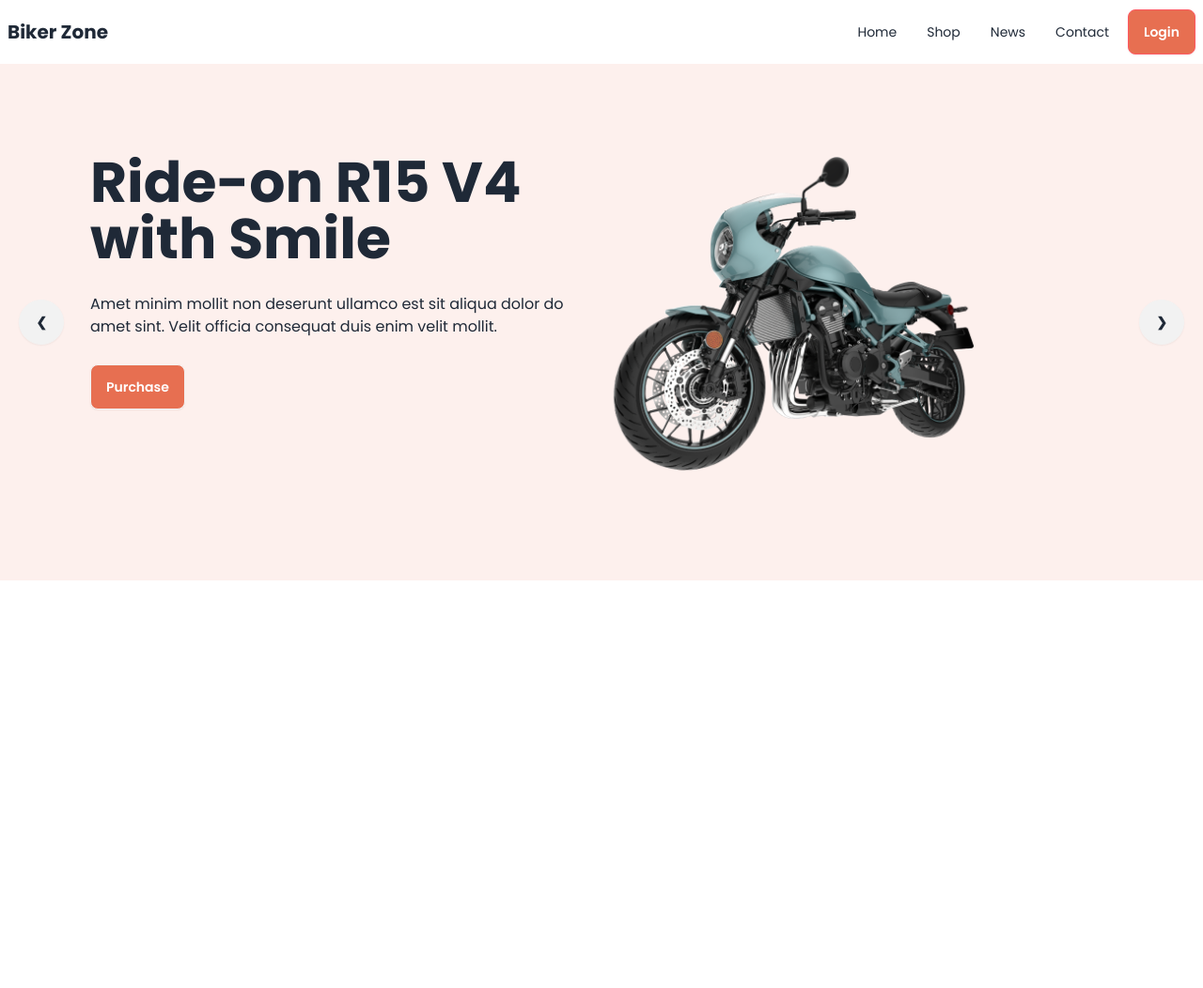
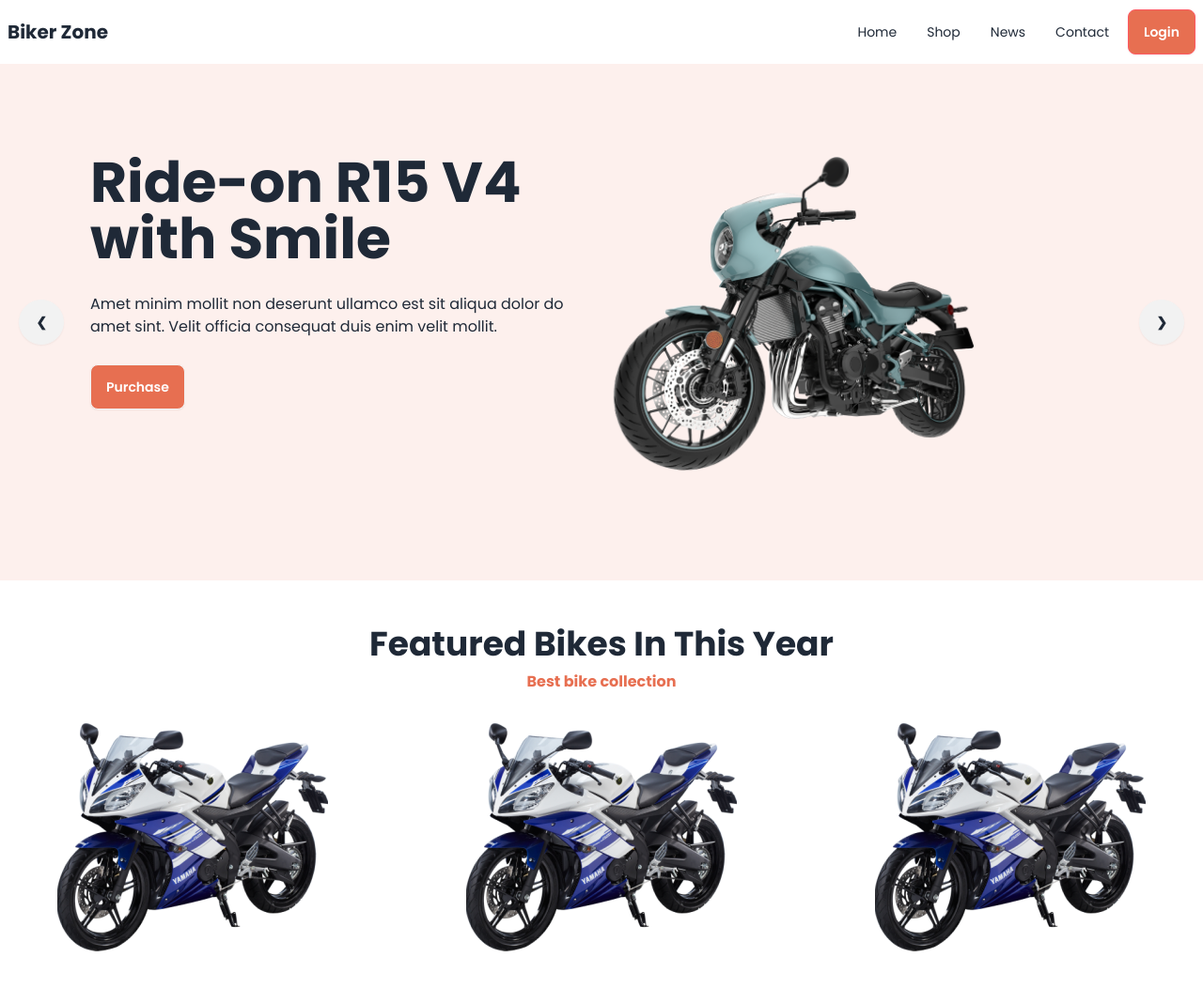
Before and after one commit to ibnult/Biker-Zone, a plain HTML site: page index.html in a window 1280 px wide. Shown: the whole page at 94% size. Before the commit the page ends 800 px from the top, so only its background shows below. Drawn offline with nearby package versions, Linux system fonts and the light colour scheme.

Commit message:
featured section complete

```diff
--- a/index.html
+++ b/index.html
@@ -154,6 +154,33 @@
 
     </div>
 
+    <!-- Featured Bikes In This Year -->
+     <div>
+      <!-- text part -->
+       <div>
+          <h2 class="text-4xl font-bold text-center mt-12">Featured Bikes In This Year</h2>
+          <p class="font-bold text-center mt-2 mb-8 text-[#E76F51]">Best bike collection</p>
+
+       </div>
+      <!-- image part -->
+       <div class="mb-10 grid grid-cols-1 md:grid-cols-3 gap-6">
+    <!-- Bike 1 -->
+    <div class="flex justify-center">
+      <img src="images/others/feature-bike.png" alt="Bike 1" class="w-72" />
+    </div>
+
+    <!-- Bike 2 -->
+    <div class="flex justify-center">
+      <img src="images/others/feature-bike.png" alt="Bike 2" class="w-72" />
+    </div>
+
+    <!-- Bike 3 -->
+    <div class="flex justify-center">
+      <img src="images/others/feature-bike.png" alt="Bike 3" class="w-72" />
+    </div>
+  </div>
+     </div>
+
 
 
   </header>
```
